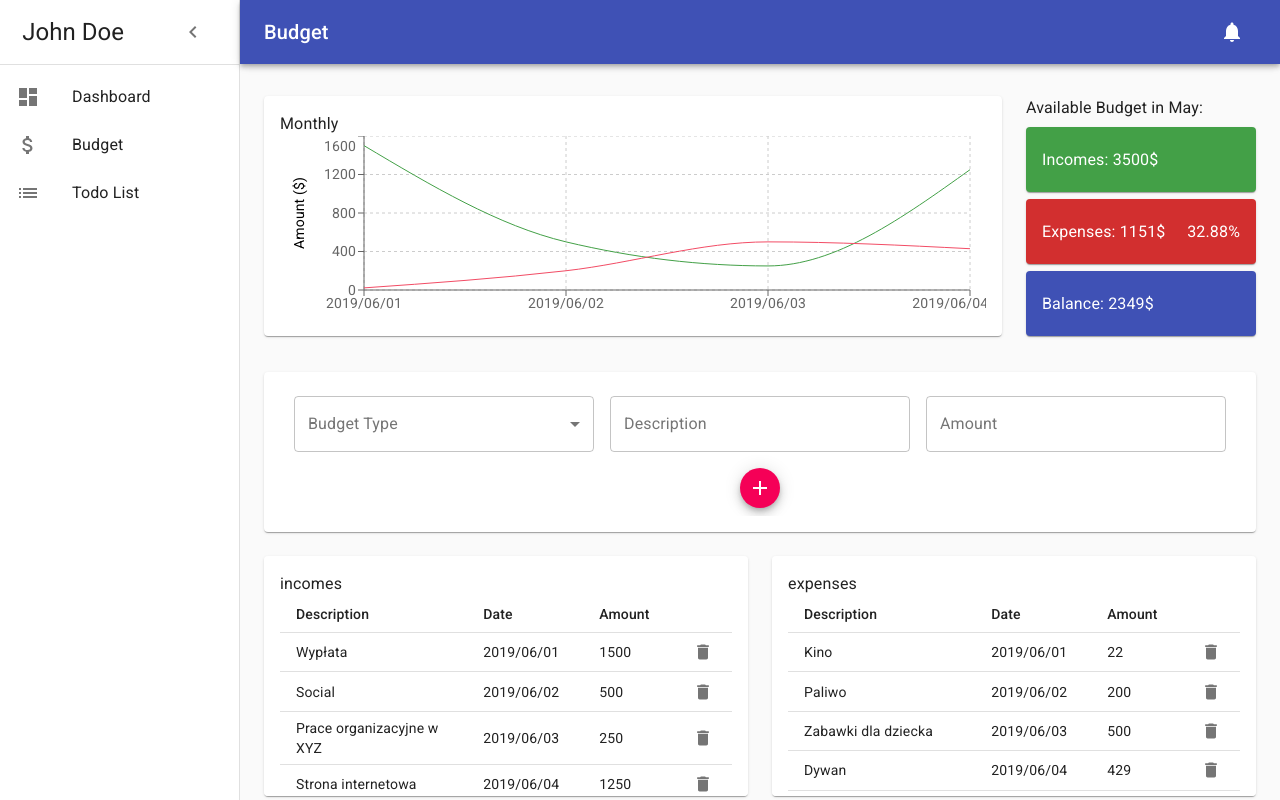
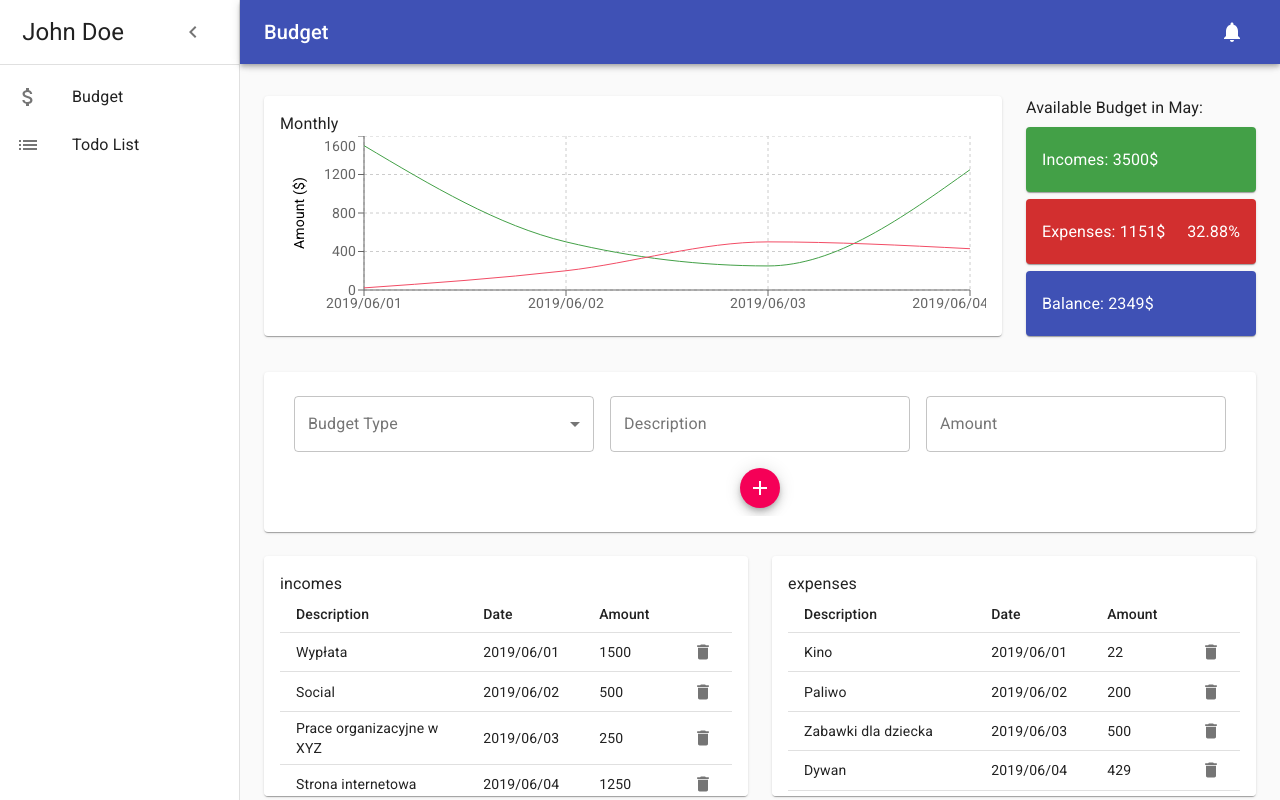
Before and after one commit to Asvarox93/react-budget-app, a React (Create React App) app: page /budget in a window 1280 px wide. Built offline with nearby package versions, Linux system fonts and the light colour scheme.

Commit message:
Blocking one module from showing

```diff
--- a/src/components/dashboard/index.tsx
+++ b/src/components/dashboard/index.tsx
@@ -19,7 +19,7 @@ import { useStyles } from "./styles";
 import Menu from "./menu";
 import Todo from "../todo";
 import Budget from "../budget";
-import Cockpit from "../cockpit";
+// import Cockpit from "../cockpit"; - ## not used for now ##
 
 const MadeWithLove = () => {
   return (
@@ -111,7 +111,7 @@ const Dashboard: React.FC<dashboardInterfaces.Props> = props => {
       <main className={classes.content}>
         <div className={classes.appBarSpacer} />
 
-        <Route exact path="/" component={Cockpit} />
+        {/* <Route exact path="/" component={Cockpit} /> - ## Not used for now ## */}
         <Route path="/budget" component={Budget} />
         <Route path="/todo" component={Todo} />
 
--- a/src/components/dashboard/menu/index.tsx
+++ b/src/components/dashboard/menu/index.tsx
@@ -3,19 +3,19 @@ import { Link } from "react-router-dom";
 import ListItem from "@material-ui/core/ListItem";
 import ListItemIcon from "@material-ui/core/ListItemIcon";
 import ListItemText from "@material-ui/core/ListItemText";
-import DashboardIcon from "@material-ui/icons/Dashboard";
+// import DashboardIcon from "@material-ui/icons/Dashboard";
 import AttachMoneyIcon from "@material-ui/icons/AttachMoney";
 import ListIcon from "@material-ui/icons/List";
 
 const Menu: React.FC = () => {
   return (
     <div>
-      <ListItem button component={Link} to="/">
+      {/* <ListItem button component={Link} to="/">
         <ListItemIcon>
           <DashboardIcon />
         </ListItemIcon>
         <ListItemText primary="Dashboard" />
-      </ListItem>
+      </ListItem>    - ## Not used for now ## */}
       <ListItem button component={Link} to="/budget">
         <ListItemIcon>
           <AttachMoneyIcon />
--- a/src/index.tsx
+++ b/src/index.tsx
@@ -1,10 +1,11 @@
 import React from "react";
 import ReactDOM from "react-dom";
-import { Route, BrowserRouter as Router } from "react-router-dom";
+import { Route, BrowserRouter as Router, Redirect } from "react-router-dom";
 import Dashboard from "./components/dashboard";
 
 const routing = (
   <Router>
+    <Route path="/" component={() => <Redirect to="/budget" />} />
     <Route path="/" component={Dashboard} />
   </Router>
 );
```
Also changed, not shown: 1 other file (tests, documents, lock files or other folders).
